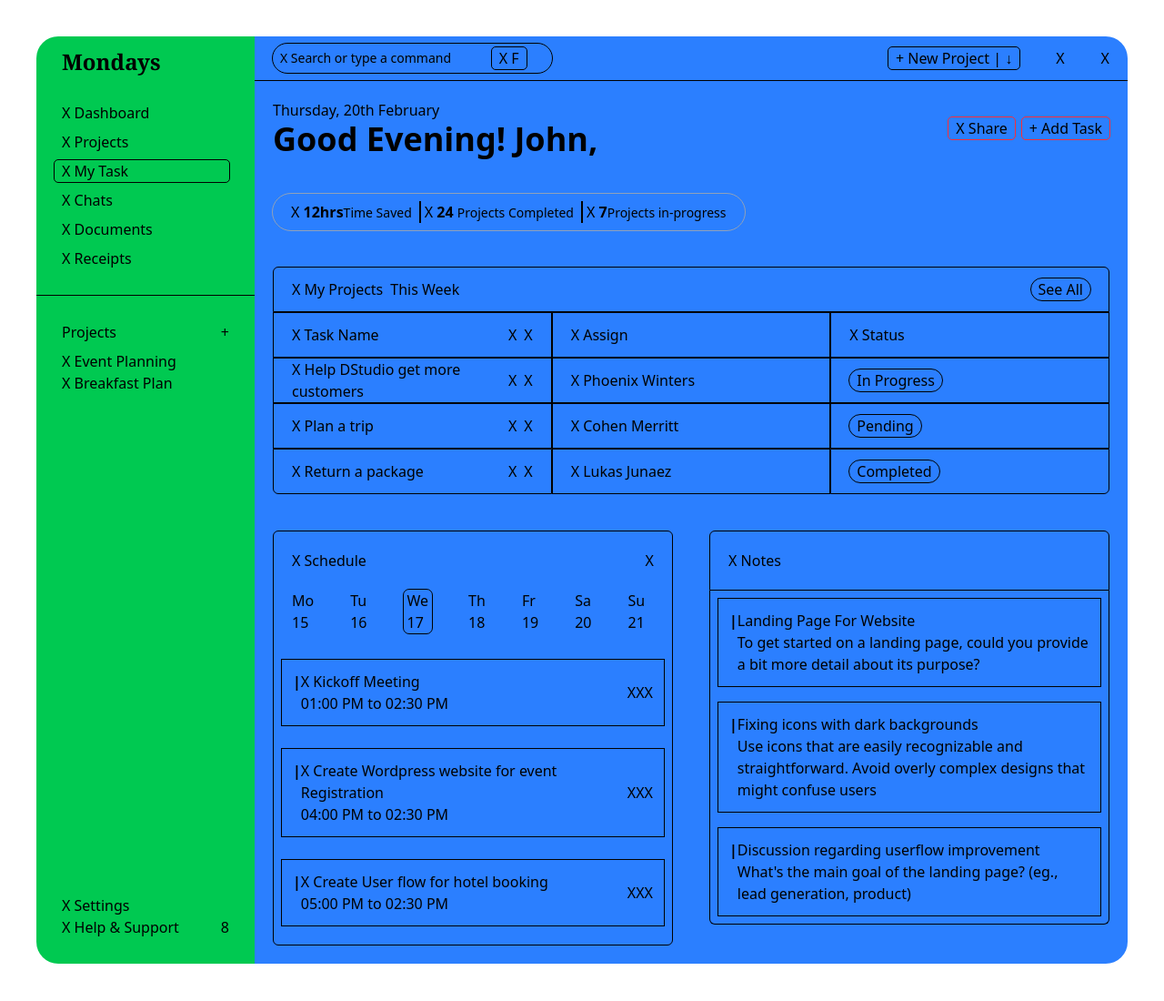
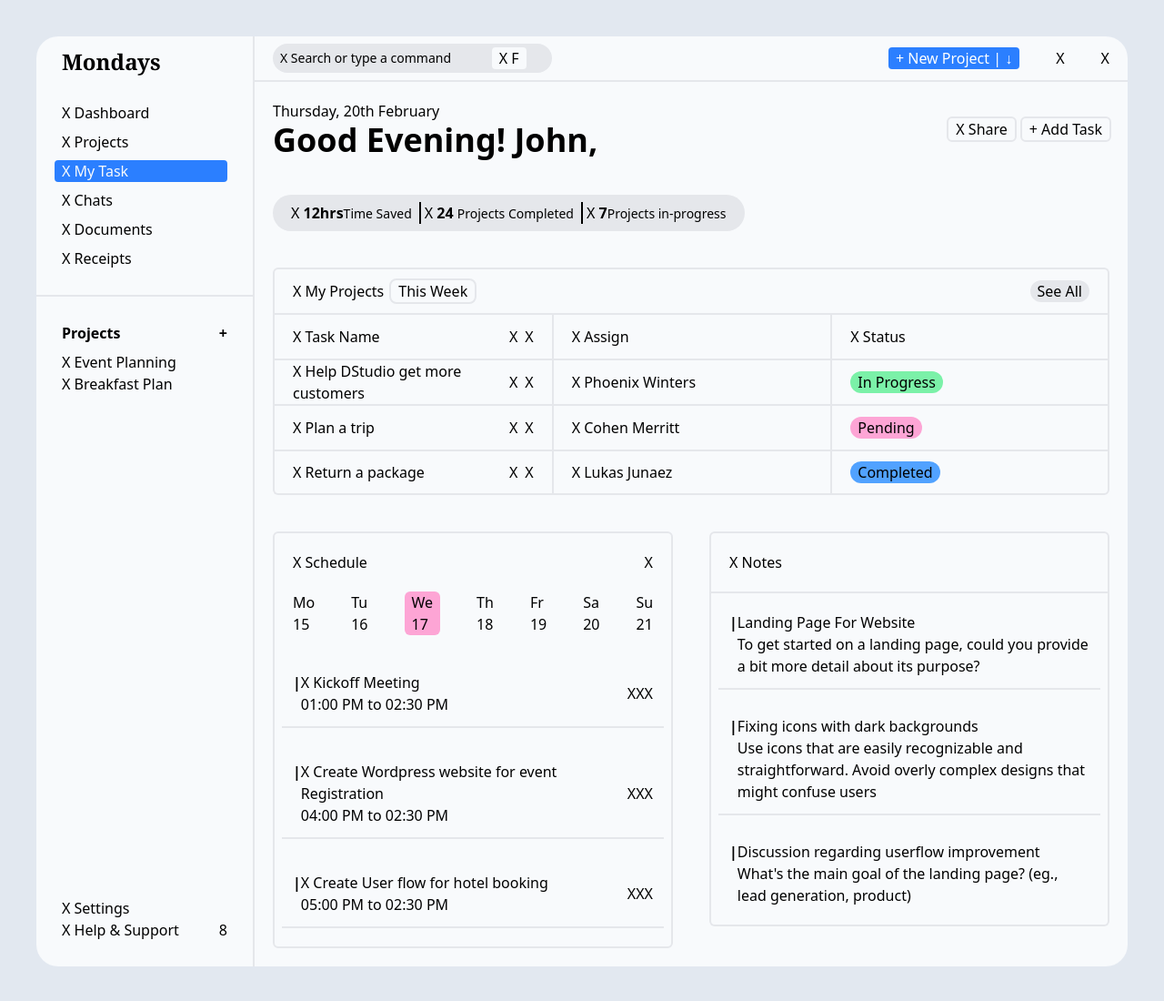
Before and after one commit to TechCrent/Dashboard, a website built with Vite: page dashboard/index.html in a window 1280 px wide. Shown: the whole page at 91% size. Built offline with nearby package versions, Linux system fonts and the light colour scheme.

Commit message:
Coloring

```diff
--- a/dashboard/index.html
+++ b/dashboard/index.html
@@ -8,18 +8,20 @@
   </head>
   <!-- Whole Screen-->
   <body class="">
-    <div class="grid grid-row md:grid-cols-[1fr_4fr] p-10">
+    <div class="grid grid-row md:grid-cols-[1fr_4fr] p-10 bg-slate-200">
       <!-- Menu Bar Section -->
       <div
-        class="bg-green-500 hidden md:flex flex-col min-h-screen rounded-tl-3xl rounded-bl-3xl"
+        class="bg-slate-50 hidden md:flex flex-col min-h-screen rounded-tl-3xl rounded-bl-3xl border-r-2 border-r-gray-200"
       >
-        <div class="border-black border-b">
+        <div class="border-b-2 border-gray-200">
           <div class="p-7 pt-3">
             <h1 class="font-serif font-semibold text-2xl pb-7">Mondays</h1>
             <div class="flex flex-col gap-2">
               <p>X Dashboard</p>
               <p>X Projects</p>
-              <p class="outline outline-black px-2 -ml-2 rounded">X My Task</p>
+              <p class="px-2 -ml-2 rounded bg-blue-500 text-slate-50">
+                X My Task
+              </p>
               <p>X Chats</p>
               <p>X Documents</p>
               <p>X Receipts</p>
@@ -29,8 +31,8 @@
         <div class="p-7 flex flex-col flex-1 justify-between">
           <div>
             <div class="flex justify-between">
-              <h2 class="pb-2">Projects</h2>
-              <p>+</p>
+              <h2 class="pb-2 font-bold">Projects</h2>
+              <p class="font-bold">+</p>
             </div>
 
             <p>X Event Planning</p>
@@ -49,18 +51,22 @@
 
       <!-- Main Section-->
       <main
-        class="bg-blue-500 md:rounded-tl-none md:rounded-bl-none rounded-3xl"
+        class="bg-slate-50 md:rounded-tl-none md:rounded-bl-none rounded-3xl"
       >
         <!-- Search bar -->
-        <header class="flex border-b border-black justify-between px-5 py-2">
+        <header
+          class="flex border-b-2 border-gray-200 justify-between px-5 py-2"
+        >
           <div
-            class="outline flex gap-8 p-1 items-center md:w-1/3 rounded-2xl px-2"
+            class="flex gap-8 p-1 items-center md:w-1/3 rounded-2xl px-2 bg-gray-200"
           >
             <p class="text-sm">X Search or type a command</p>
-            <button class="m-auto mr-5 outline px-2 rounded">X F</button>
+            <button class="m-auto mr-5 px-2 rounded bg-slate-50">X F</button>
           </div>
           <div class="flex gap-7 md:gap-10 justify-center items-center">
-            <button class="outline px-2 rounded">+ New Project | ↓</button>
+            <button class="bg-blue-500 text-white px-2 rounded">
+              + New Project | ↓
+            </button>
             <p>X</p>
             <p>X</p>
             <!-- MENU BAR -->
@@ -77,17 +83,17 @@
           </div>
           <!-- Share and Add task button-->
           <div class="flex gap-2 items-center">
-            <p class="px-2 outline outline-red-500 h-fit rounded">X Share</p>
-            <p class="px-2 outline outline-red-500 h-fit rounded">+ Add Task</p>
+            <p class="px-2 outline-2 outline-gray-200 h-fit rounded">X Share</p>
+            <p class="px-2 outline-2 outline-gray-200 h-fit rounded">
+              + Add Task
+            </p>
           </div>
         </div>
         <!-- Section before containers-->
         <div
           class="pb-5 p-5 flex justify-center items-center md:block md:w-fit"
         >
-          <div
-            class="flex gap-2 outline outline-slate-400 p-2 rounded-4xl px-5"
-          >
+          <div class="flex gap-2 p-2 rounded-4xl px-5 bg-gray-200">
             <p>
               X <span class="font-semibold">12hrs</span
               ><span class="text-sm">Time Saved</span>
@@ -111,20 +117,22 @@
           >
             <!-- Row 1-->
             <div
-              class="flex md:col-span-3 col-span-2 border border-black justify-between items-center rounded-t-md"
+              class="flex md:col-span-3 col-span-2 border-2 border-b-0 border-gray-200 justify-between items-center rounded-t-md"
             >
               <div class="flex gap-2 p-2 px-5">
                 <p>X My Projects</p>
-                <p>This Week</p>
+                <p class="px-2 outline-2 outline-gray-200 rounded-md">
+                  This Week
+                </p>
               </div>
               <div class="flex p-2 px-5">
-                <p class="outline outline-black px-2 rounded-2xl">See All</p>
+                <p class="bg-gray-200 px-2 rounded-2xl">See All</p>
               </div>
             </div>
 
             <!-- Row 2 -->
             <div
-              class="border border-black flex items-center px-5 justify-between"
+              class="border-2 border-gray-200 flex items-center px-5 justify-between border-b-0 border-r-0"
             >
               <div><p>X Task Name</p></div>
               <div class="flex gap-2">
@@ -132,18 +140,22 @@
                 <p>X</p>
               </div>
             </div>
-            <div class="border border-black flex gap-5 px-5 items-center">
+            <div
+              class="border-2 border-gray-200 flex gap-5 px-5 items-center border-b-0 border-r-0"
+            >
               <p>X Assign</p>
               <p class="md:hidden">X Status</p>
             </div>
             <!-- Hidden -->
-            <div class="border border-black hidden md:flex px-5 items-center">
+            <div
+              class="border-2 border-gray-200 hidden md:flex px-5 items-center border-b-0"
+            >
               <p>X Status</p>
             </div>
 
             <!-- Row 3 -->
             <div
-              class="border border-black px-5 items-center flex justify-between"
+              class="border-2 border-gray-200 px-5 items-center flex justify-between border-b-0 border-r-0"
             >
               <div><p>X Help DStudio get more customers</p></div>
               <div class="flex gap-2">
@@ -151,17 +163,21 @@
                 <p>X</p>
               </div>
             </div>
-            <div class="border border-black px-5 items-center flex">
+            <div
+              class="border-2 border-gray-200 px-5 items-center flex border-b-0 border-r-0"
+            >
               <p>X Phoenix Winters</p>
             </div>
             <!-- Hidden -->
-            <div class="border border-black hidden md:flex px-5 items-center">
-              <p class="outline outline-black rounded-2xl px-2">In Progress</p>
+            <div
+              class="border-2 border-gray-200 hidden md:flex px-5 items-center border-b-0"
+            >
+              <p class="bg-green-300 rounded-2xl px-2">In Progress</p>
             </div>
 
             <!-- Row 4 -->
             <div
-              class="border border-black px-5 items-center flex justify-between"
+              class="border-2 border-gray-200 px-5 items-center flex justify-between border-b-0 border-r-0"
             >
               <div><p>X Plan a trip</p></div>
               <div class="flex gap-2">
@@ -169,17 +185,21 @@
                 <p>X</p>
               </div>
             </div>
-            <div class="border border-black px-5 items-center flex">
+            <div
+              class="border-2 border-gray-200 px-5 items-center flex border-b-0 border-r-0"
+            >
               <p>X Cohen Merritt</p>
             </div>
             <!-- Hidden -->
-            <div class="border border-black hidden md:flex px-5 items-center">
-              <p class="outline outline-black rounded-2xl px-2">Pending</p>
+            <div
+              class="border-2 border-gray-200 hidden md:flex px-5 items-center border-b-0"
+            >
+              <p class="bg-pink-300 rounded-2xl px-2">Pending</p>
             </div>
 
             <!-- Row 5 -->
             <div
-              class="border border-black px-5 items-center flex rounded-bl-md justify-between"
+              class="border-2 border-gray-200 px-5 items-center flex rounded-bl-md justify-between border-r-0"
             >
               <div><p>X Return a package</p></div>
               <div class="flex gap-2">
@@ -188,22 +208,22 @@
               </div>
             </div>
             <div
-              class="border border-black px-5 items-center flex rounded-br-md md:rounded-none"
+              class="border-2 border-gray-200 px-5 items-center flex rounded-br-md md:rounded-none border-r-0"
             >
               <p>X Lukas Junaez</p>
             </div>
             <!-- Hidden -->
             <div
-              class="border border-black hidden md:flex px-5 items-center rounded-br-md"
+              class="border-2 border-gray-200 hidden md:flex px-5 items-center rounded-br-md"
             >
-              <p class="outline outline-black rounded-2xl px-2">Completed</p>
+              <p class="bg-blue-400 rounded-2xl px-2">Completed</p>
             </div>
           </section>
 
           <!-- SECTION 2 -->
           <section class="p-5 mx-auto w-full">
             <!-- Row 1-->
-            <div class="border border-black rounded-md">
+            <div class="border-2 border-gray-200 rounded-md">
               <div class="flex justify-between p-5">
                 <p>X Schedule</p>
                 <p>X</p>
@@ -218,7 +238,7 @@
                   <p>Tu</p>
                   <p>16</p>
                 </div>
-                <div class="outline outline-black px-1 rounded-md">
+                <div class="bg-pink-300 px-2 rounded-md">
                   <p>We</p>
                   <p>17</p>
                 </div>
@@ -242,7 +262,9 @@
 
               <!-- Row 3-->
               <div class="p-2 md:pb-4">
-                <div class="border border-black p-3 flex justify-between">
+                <div
+                  class="border-b-2 border-gray-200 p-3 flex justify-between"
+                >
                   <div class="flex">
                     <div>
                       <p class="font-black">|</p>
@@ -262,7 +284,9 @@
 
               <!-- Row 4-->
               <div class="p-2 md:pb-4">
-                <div class="border border-black p-3 flex justify-between">
+                <div
+                  class="border-b-2 border-gray-200 p-3 flex justify-between"
+                >
                   <div class="flex">
                     <div>
                       <p class="font-black">|</p>
@@ -282,7 +306,9 @@
 
               <!-- Row 5-->
               <div class="p-2 md:pb-5">
-                <div class="border border-black p-3 flex justify-between">
+                <div
+                  class="border-b-2 border-gray-200 p-3 flex justify-between"
+                >
                   <div class="flex">
                     <div>
                       <p class="font-black">|</p>
@@ -305,13 +331,15 @@
           <!-- SECTION 3 -->
           <section class="p-5 pb-10 w-full">
             <!-- Row 1-->
-            <div class="border border-black p-5 rounded-t-md">
+            <div class="border-2 border-gray-200 p-5 rounded-t-md">
               <p>X Notes</p>
             </div>
 
             <!-- Row 2-->
-            <div class="border border-black p-2 flex border-t-0 border-b-0">
-              <div class="border border-black p-3 flex">
+            <div
+              class="border-2 border-gray-200 p-2 flex border-t-0 border-b-0"
+            >
+              <div class="border-b-2 border-gray-200 p-3 flex">
                 <div>
                   <p class="font-black">|</p>
                 </div>
@@ -326,8 +354,10 @@
             </div>
 
             <!-- Row 3-->
-            <div class="border border-black p-2 flex border-t-0 border-b-0">
-              <div class="border border-black p-3 flex">
+            <div
+              class="border-2 border-gray-200 p-2 flex border-t-0 border-b-0"
+            >
+              <div class="border-b-2 border-gray-200 p-3 flex">
                 <div>
                   <p class="font-black">|</p>
                 </div>
@@ -342,8 +372,10 @@
             </div>
 
             <!-- Row 4 -->
-            <div class="border border-black p-2 flex rounded-b-md border-t-0">
-              <div class="border border-black p-3 flex">
+            <div
+              class="border-2 border-gray-200 p-2 flex rounded-b-md border-t-0"
+            >
+              <div class="p-3 flex">
                 <div>
                   <p class="font-black">|</p>
                 </div>
```
